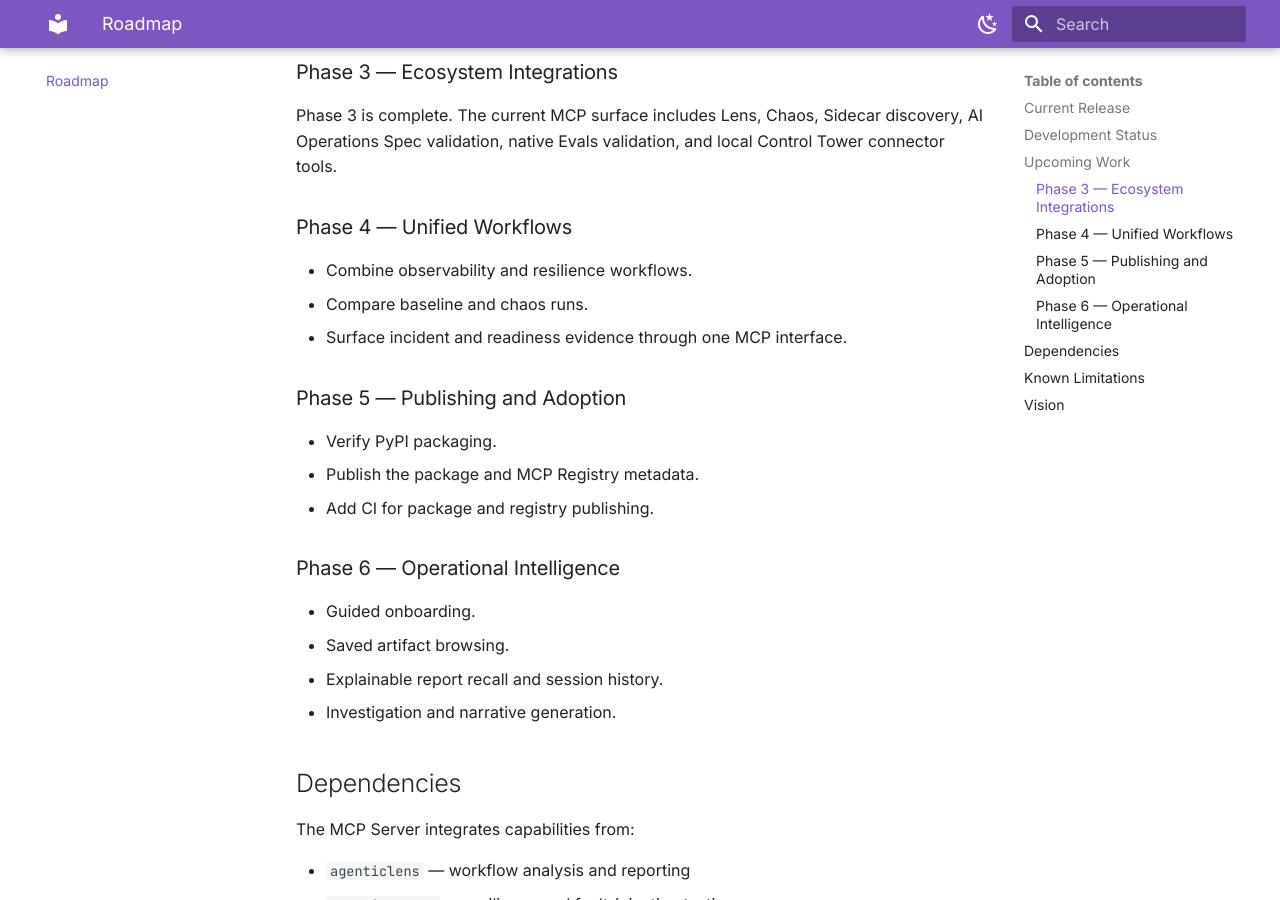
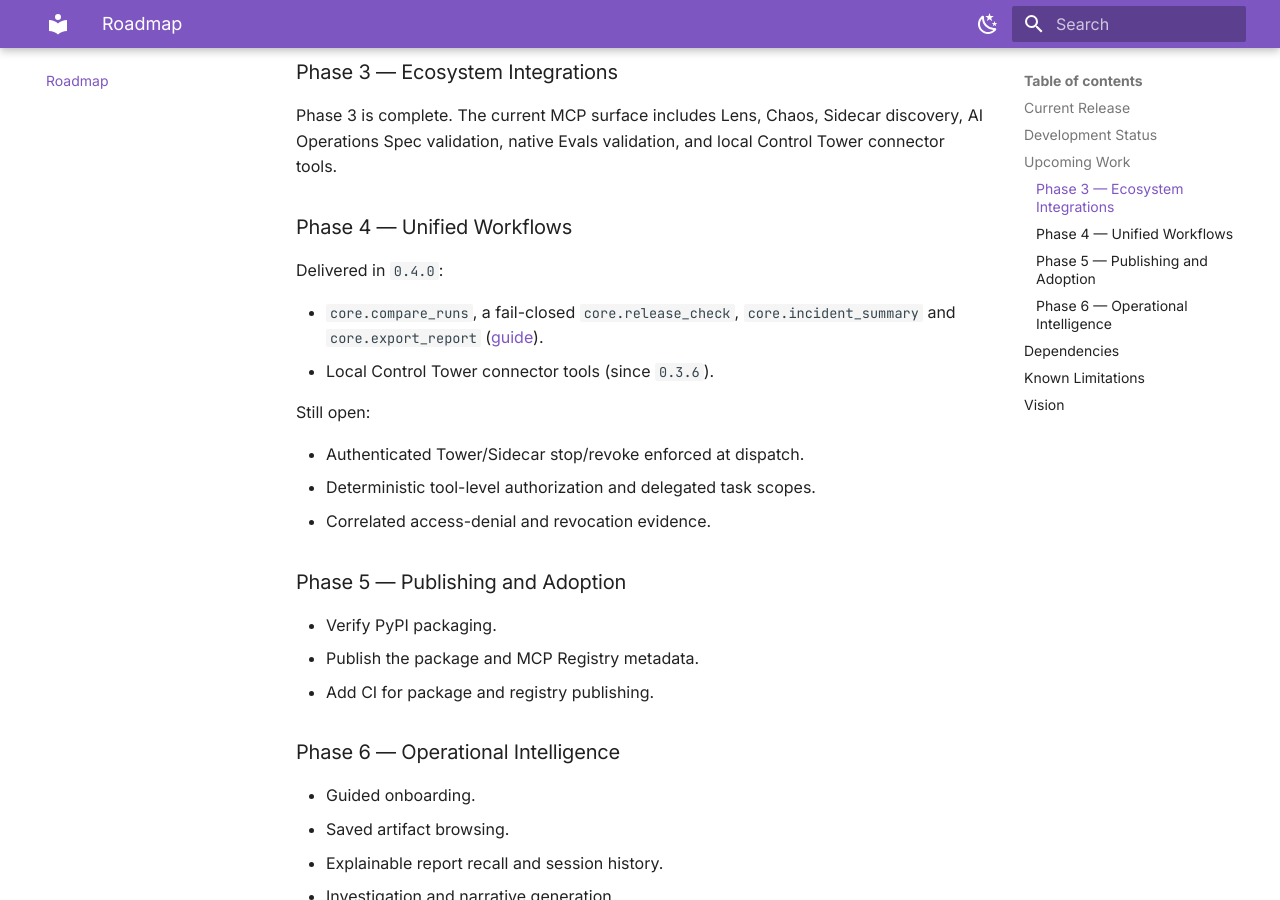
Before and after one commit to DeepAgentLabs/mcp-server, an MkDocs documentation site: the page built from docs/roadmap.md, in a window 1280 px wide and 900 px high, scrolled down 1037 px. Built offline with MkDocs 1.6.1 and Material for MkDocs 9.7.7, drawn with Linux system fonts in a browser that asks for light colours; some of the changed text lies outside the part shown.

Commit message:
docs(roadmap): record what 0.4.0 delivers and what Phase 4 still needs
Phase 4 stays in progress: access-containment items are open. Note that the
Tower tools ship as tower.* and that the export envelope is MCP-local.

```diff
--- a/docs/roadmap.md
+++ b/docs/roadmap.md
@@ -33,9 +33,18 @@ Control Tower connector tools.
 
 ### Phase 4 — Unified Workflows
 
-- Combine observability and resilience workflows.
-- Compare baseline and chaos runs.
-- Surface incident and readiness evidence through one MCP interface.
+Delivered in `0.4.0`:
+
+- `core.compare_runs`, a fail-closed `core.release_check`,
+  `core.incident_summary` and `core.export_report`
+  ([guide](unified-workflows.md)).
+- Local Control Tower connector tools (since `0.3.6`).
+
+Still open:
+
+- Authenticated Tower/Sidecar stop/revoke enforced at dispatch.
+- Deterministic tool-level authorization and delegated task scopes.
+- Correlated access-denial and revocation evidence.
 
 ### Phase 5 — Publishing and Adoption
 
```
Also changed, not shown: other parts of docs/roadmap.md (+1 -1 lines), AGENTS.md (+8 -3 lines), ROADMAP.md (+31 -14 lines).
